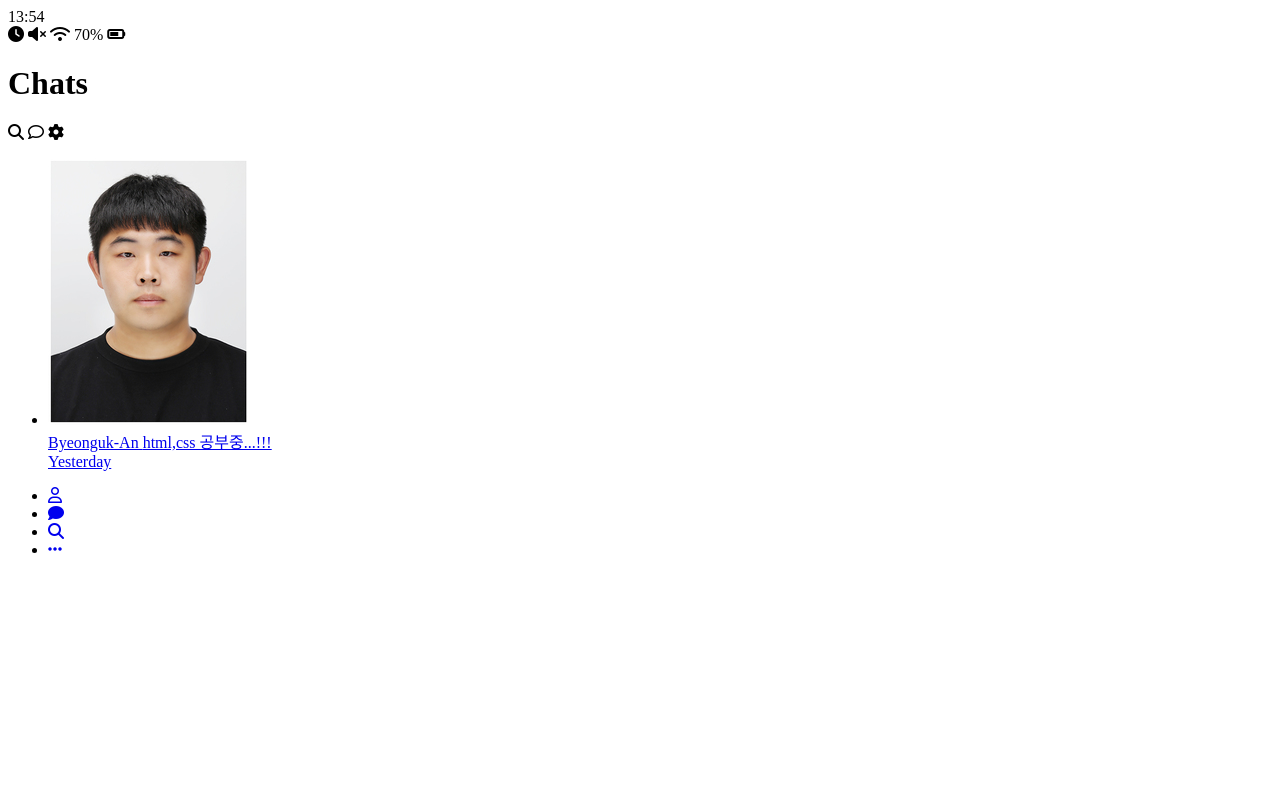
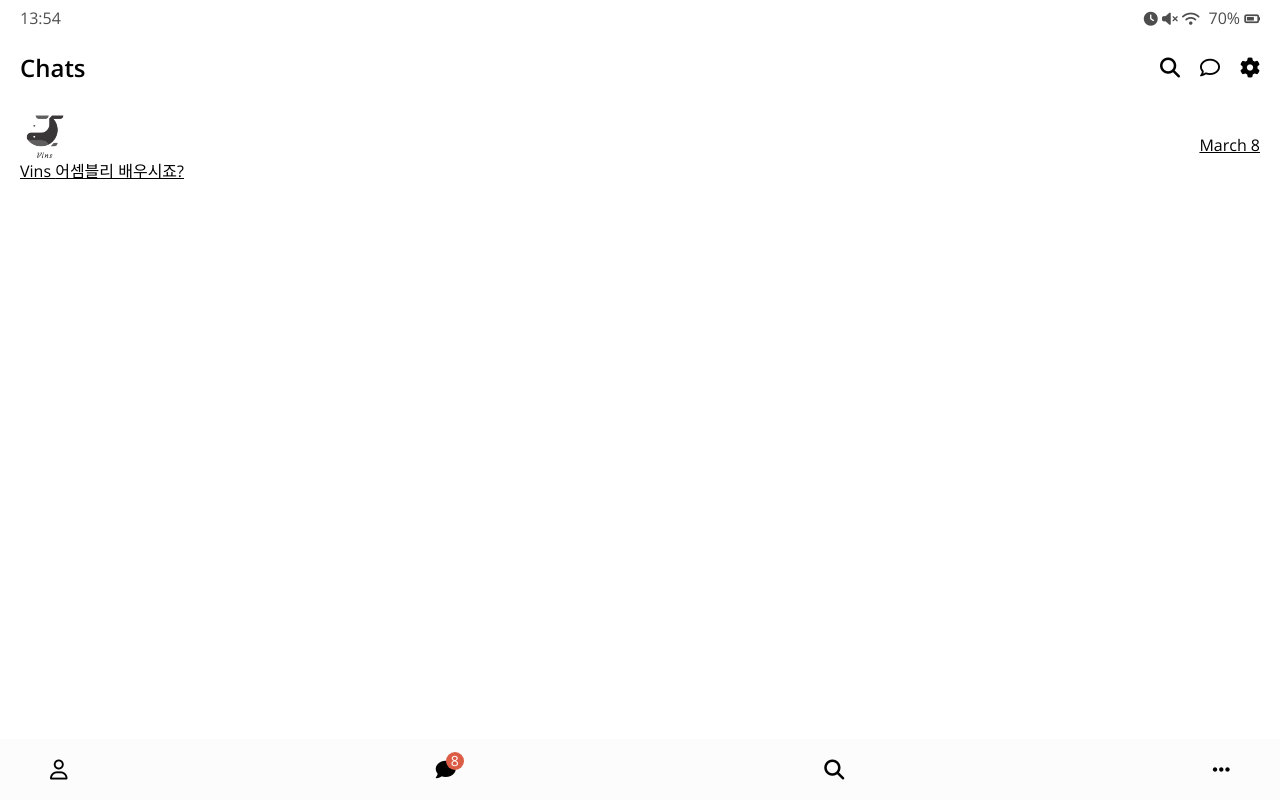
Before and after one commit to ByeongUk-An/kakao-clone-2.0, a plain HTML site: page index.html in a window 1280 px wide. Drawn offline with nearby package versions, Linux system fonts and the light colour scheme.

Commit message:
카카오톡 3.12

```diff
--- /dev/null
+++ b/css/friend.css
@@ -0,0 +1,14 @@
+.friend {
+  display: flex;
+  justify-content: space-between;
+  align-items: center;
+}
+
+.friend .friend__avatar {
+  width: 50px;
+  border-radius: 35%;
+}
+
+.friend__avtar.g-avatar {
+  /* width: 70px; */
+}
--- /dev/null
+++ b/css/header.css
@@ -0,0 +1,25 @@
+.header {
+  display: flex;
+  justify-content: space-between;
+  align-items: center;
+  margin-bottom: 30px;
+}
+.header .header__icon {
+  margin-left: 20px;
+  font-size: 20px;
+  cursor: pointer;
+}
+.header .header__title {
+  font-size: 24px;
+  font-weight: 600;
+}
+
+.header .header__header-column {
+  display: flex;
+  align-items: center;
+}
+
+.header .header__back-btn {
+  font-size: 22px;
+  margin-right: 20px;
+}
--- /dev/null
+++ b/css/nav-bar.css
@@ -0,0 +1,38 @@
+.nav {
+  position: fixed;
+  width: 100%;
+  background-color: #fcfcfc;
+  padding: 10px;
+  left: 0px;
+  bottom: 0px;
+  padding: 20px 50px;
+  border-top: 1px solid #fcfcfc;
+}
+
+.nav .nav__list {
+  display: flex;
+  justify-content: space-between;
+}
+
+.nav i {
+  font-size: 20px;
+}
+
+.nav .nav__list-link {
+  position: relative;
+}
+
+.nav .nav__badge {
+  position: absolute;
+  font-size: 14px;
+  top: -8px;
+  right: -8px;
+  color: white;
+  background-color: #dc5d46;
+  width: 18px;
+  height: 18px;
+  display: flex;
+  justify-content: center;
+  align-items: center;
+  border-radius: 50%;
+}
--- /dev/null
+++ b/css/reset.css
@@ -0,0 +1,124 @@
+html,
+body,
+div,
+span,
+applet,
+object,
+iframe,
+h1,
+h2,
+h3,
+h4,
+h5,
+h6,
+p,
+blockquote,
+pre,
+a,
+abbr,
+acronym,
+address,
+big,
+cite,
+code,
+del,
+dfn,
+em,
+img,
+ins,
+kbd,
+q,
+s,
+samp,
+small,
+strike,
+strong,
+sub,
+sup,
+tt,
+var,
+b,
+u,
+i,
+center,
+dl,
+dt,
+dd,
+ol,
+ul,
+li,
+fieldset,
+form,
+label,
+legend,
+table,
+caption,
+tbody,
+tfoot,
+thead,
+tr,
+th,
+td,
+article,
+aside,
+canvas,
+details,
+embed,
+figure,
+figcaption,
+footer,
+header,
+hgroup,
+menu,
+nav,
+output,
+ruby,
+section,
+summary,
+time,
+mark,
+audio,
+video {
+  margin: 0;
+  padding: 0;
+  border: 0;
+  font-size: 100%;
+  font: inherit;
+  vertical-align: baseline;
+}
+/* HTML5 display-role reset for older browsers */
+article,
+aside,
+details,
+figcaption,
+figure,
+footer,
+header,
+hgroup,
+menu,
+nav,
+section {
+  display: block;
+}
+body {
+  line-height: 1;
+}
+ol,
+ul {
+  list-style: none;
+}
+blockquote,
+q {
+  quotes: none;
+}
+blockquote:before,
+blockquote:after,
+q:before,
+q:after {
+  content: "";
+  content: none;
+}
+table {
+  border-collapse: collapse;
+  border-spacing: 0;
+}
--- /dev/null
+++ b/css/status-bar.css
@@ -0,0 +1,14 @@
+.status-bar {
+  display: flex;
+  justify-content: space-between;
+  margin-bottom: 30px;
+  opacity: 0.7;
+}
+
+.status-bar i {
+  font-size: 14px;
+}
+
+.status-bar .status-bar__battery-level {
+  margin-left: 5px;
+}
--- /dev/null
+++ b/css/styles.css
@@ -0,0 +1,22 @@
+@import url("https://fonts.googleapis.com/css?family=Open+Sans:400,600&display=swap");
+@import "reset.css";
+@import "status-bar.css";
+@import "header.css";
+@import "nav-bar.css";
+@import "friend.css";
+
+* {
+  box-sizing: border-box;
+}
+
+body {
+  background-color: white;
+  padding: 10px 20px;
+  color: #020202;
+  font-family: "Open Sans", -apple-system, BlinkMacSystemFont, "Segoe UI",
+    Roboto, Oxygen, Ubuntu, Cantarell, "Open Sans", "Helvetica Neue", sans-serif;
+}
+
+a {
+  color: inherit;
+}
--- a/index.html
+++ b/index.html
@@ -8,6 +8,7 @@
       src="https://kit.fontawesome.com/5587d92f60.js"
       crossorigin="anonymous"
     ></script>
+    <link rel="stylesheet" href="css/styles.css" />
   </head>
   <body>
     <div class="status-bar">
@@ -42,19 +43,21 @@
       <ul class="chats__list">
         <li class="chats__chat chat">
           <a href="chat.html">
-            <div class="chat__column">
-              <img class="chat__avatar g-avatar" src="images/avatar.jpg" />
-              <div class="chat__content">
-                <span class="chat__username">
-                  Byeonguk-An
-                </span>
-                <span class="chat__preview">
-                  html,css 공부중...!!!
+            <div class="chats__chat friend friend friend--lg">
+              <div class="friend__column">
+                <img src="images/avatar1.png" class="g-avatar friend__avatar" />
+                <div class="friend__content">
+                  <span class="friend__name">
+                    Vins
+                  </span>
+                  <span class="friend__bottom-text">어셈블리 배우시죠?</span>
+                </div>
+              </div>
+              <div class="friend__column">
+                <span class="chat__timestamp">
+                  March 8
                 </span>
               </div>
-            </div>
-            <div class="chat__column">
-              <span class="chat__timestamp">Yesterday</span>
             </div>
           </a>
         </li>
@@ -69,6 +72,7 @@
         </li>
         <li class="nav__list-item">
           <a href="index.html" class="nav__list-link">
+            <div class="nav__badge">8</div>
             <i class="fas fa-comment"></i>
           </a>
         </li>
```
Also changed, not shown: chat.html (+4 -3 lines), find.html (+1 -0 lines), friends.html (+2 -1 lines), more.html (+1 -0 lines), settings.html (+2 -1 lines), images/avatar1.png (added).
